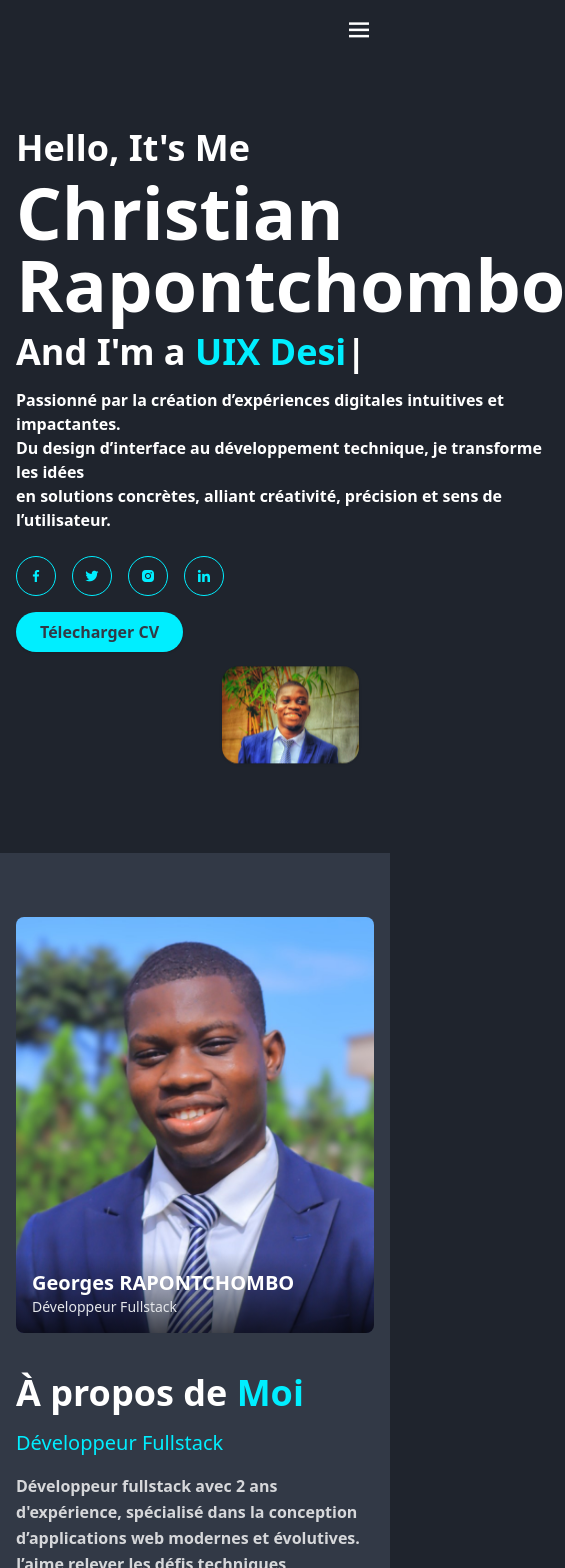
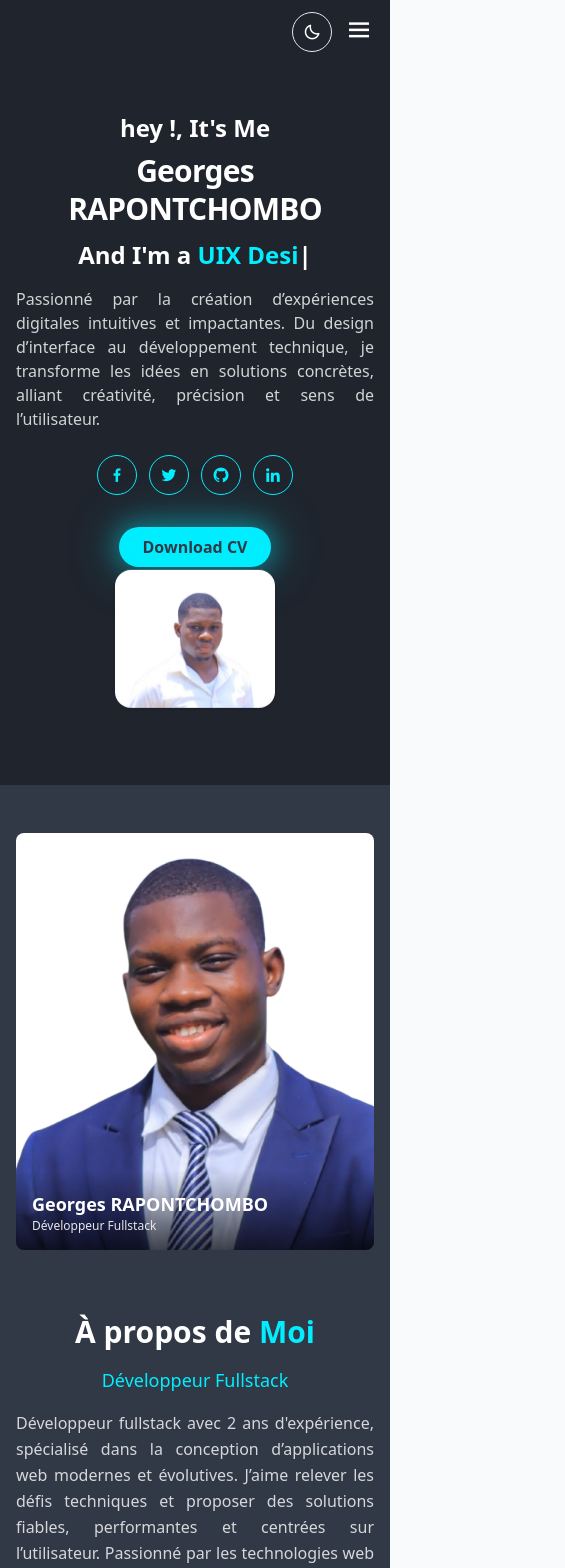
Before and after one commit to georgeschristian2202/portfolio-professionnel, a Vue app: page / in a window 390 px wide. Shown: the top 1568 px of the page, 565 px wide, since content can reach past the window. Built offline with nearby package versions, Linux system fonts and the light colour scheme.

Commit message:
portfolio Version 3 ,

```diff
--- a/src/App.vue
+++ b/src/App.vue
@@ -4,7 +4,7 @@ import Footer from '@/components/Footer.vue'
 </script>
 
 <template>
-  <div id="top" class="min-h-screen">
+  <div id="top" class="min-h-screen bg-bg text-text">
     <Header />
     <main class="pt-16">
       <RouterView />
--- /dev/null
+++ b/src/assets/theme.css
@@ -0,0 +1,30 @@
+/* src/assets/theme.css */
+/* Palette LIGHT (jour) */
+:root{
+  --bg:      #f8fafc;  /* fond global */
+  --bg2:     #ffffff;  /* cartes / surfaces */
+  --text:    #0f172a;  /* texte principal */
+  --border:  #e2e8f0;  /* bordures */
+  --main:    #0ea5e9;  /* couleur d’accent */
+}
+
+/* Palette DARK (nuit) – déjà ton look actuel */
+.dark{
+  --bg:      #0b1220;
+  --bg2:     #0f172a;
+  --text:    #e2e8f0;
+  --border:  #0b2540;
+  --main:    #0ea5e9;
+}
+
+/* Utilitaires mappés sur tes classes existantes */
+.bg-bg     { background-color: var(--bg); }
+.bg-bg2    { background-color: var(--bg2); }
+.text-text { color: var(--text); }
+.border-border { border-color: var(--border); }
+.text-main { color: var(--main); }
+.bg-main   { background-color: var(--main); }
+
+/* base par défaut (évite les textes invisibles) */
+html,body,#app{background:var(--bg);color:var(--text)}
+a{color:inherit}
--- a/src/components/HeaderPage.vue
+++ b/src/components/HeaderPage.vue
@@ -1,9 +1,12 @@
 <script setup>
+
 defineOptions({ name: 'HeaderPage' })
 
 import { ref, onMounted, onBeforeUnmount, computed, nextTick } from 'vue'
 import { useRoute, useRouter } from 'vue-router'
 import { useScrollSpy } from '@/composables/useScrollSpy'
+import ThemeToggle from '@/components/ThemeToggle.vue'
+
 
 // --- liens : sections (hash) vs route ---
 const links = [
@@ -63,40 +66,50 @@ function linkClass(link) {
 <template>
   <header :class="['fixed inset-x-0 top-0 z-50 border-b transition',
                    scrolled ? 'bg-bg/80 backdrop-blur border-white/10' : 'bg-bg border-transparent']">
-    <nav class="container h-16 flex items-center justify-between">
-      <a class="text-2xl font-semibold" href="/" @click.prevent="go({ hash:'#home' })"></a>
+    <nav
+      class="container mx-auto max-w-7xl px-4 sm:px-6 lg:px-8
+         flex items-center justify-between py-3"
+    >
+      <!-- (optionnel) logo/nom -->
+      <a class="text-2xl font-semibold" href="/" @click.prevent="go({ hash:'#home' })"> </a>
 
-      <!-- Desktop -->
+      <!-- Desktop links -->
       <ul class="hidden md:flex items-center gap-6">
         <li v-for="l in links" :key="l.label">
           <RouterLink
             v-if="l.route"
             :to="l.route"
-            class="hover:text-main"
+            class="hover:text-main transition"
             :class="linkClass(l)"
           >{{ l.label }}</RouterLink>
 
           <a
             v-else-if="l.hash"
             href="#"
-            class="hover:text-main"
+            class="hover:text-main transition"
             :class="linkClass(l)"
             @click.prevent="go(l)"
           >{{ l.label }}</a>
 
-          <a
-            v-else-if="l.external"
-            :href="l.href"
-            class="hover:text-main"
-          >{{ l.label }}</a>
+          <a v-else-if="l.external" :href="l.href" class="hover:text-main transition">
+            {{ l.label }}
+          </a>
         </li>
       </ul>
 
-      <!-- Burger -->
-      <button class="md:hidden text-3xl" @click="open=!open" aria-label="Menu">
-        <i :class="['bx', open ? 'bx-x' : 'bx-menu']"></i>
-      </button>
+      <!-- Actions (toggle + burger) -->
+      <div class="flex items-center gap-3">
+        <!-- marge à gauche pour décoller de la nav -->
+        <ThemeToggle class="ml-1" />
+        <button class="md:hidden text-3xl" @click="open=!open" aria-label="Menu">
+          <i :class="['bx', open ? 'bx-x' : 'bx-menu']"></i>
+        </button>
+      </div>
     </nav>
+
+
+
+
 
     <!-- Mobile -->
     <div v-if="open" class="md:hidden border-t border-white/10">
--- /dev/null
+++ b/src/components/ThemeToggle.vue
@@ -0,0 +1,24 @@
+<script setup>
+import { useTheme } from '@/composables/useTheme'
+const { isDark, toggle } = useTheme()
+</script>
+
+<template>
+  <button
+    @click="toggle"
+    :aria-pressed="isDark ? 'true' : 'false'"
+    aria-label="Basculer le thème"
+    class="inline-flex items-center justify-center w-10 h-10 rounded-full
+         border border-border/70 bg-transparent
+         hover:bg-bg2/70 dark:hover:bg-bg/60 transition
+         focus:outline-none focus:ring-2 focus:ring-main"
+  >
+    <i v-if="isDark" class="bx bx-sun text-lg"></i>
+    <i v-else class="bx bx-moon text-lg"></i>
+  </button>
+
+</template>
+
+<style scoped>
+
+</style>
--- /dev/null
+++ b/src/composables/useTheme.js
@@ -0,0 +1,43 @@
+// src/composables/useTheme.js
+import { ref, onMounted } from 'vue'
+
+const KEY = 'theme' // 'dark' | 'light'
+
+export function useTheme() {
+  const isDark = ref(false)
+  let media
+
+  const apply = (val) => {
+    isDark.value = !!val
+    document.documentElement.classList.toggle('dark', isDark.value)
+  }
+
+  const load = () => {
+    const saved = localStorage.getItem(KEY) // peut être null
+    if (saved === 'dark' || saved === 'light') {
+      apply(saved === 'dark')
+    } else {
+      media = window.matchMedia('(prefers-color-scheme: dark)')
+      apply(media.matches)
+    }
+  }
+
+  const toggle = () => {
+    const next = !isDark.value
+    apply(next)
+    localStorage.setItem(KEY, next ? 'dark' : 'light')
+  }
+
+  onMounted(() => {
+    load()
+    // si l’utilisateur n’a pas fait de choix, on suit l’OS en live
+    media = window.matchMedia('(prefers-color-scheme: dark)')
+    const listener = (e) => {
+      const saved = localStorage.getItem(KEY)
+      if (!saved) apply(e.matches)
+    }
+    media.addEventListener?.('change', listener)
+  })
+
+  return { isDark, toggle }
+}
--- a/src/main.js
+++ b/src/main.js
@@ -2,6 +2,8 @@ import { createApp } from 'vue'
 import App from './App.vue'
 import router from './router'
 import './assets/tailwind.css'
+import './assets/theme.css'
 import 'boxicons/css/boxicons.min.css' // CDN possible aussi
 
+
 createApp(App).use(router).mount('#app')
--- a/src/pages/LandingPage.vue
+++ b/src/pages/LandingPage.vue
@@ -4,7 +4,6 @@ import { onMounted } from 'vue'
 import Typed from 'typed.js'
 import ScrollReveal from 'scrollreveal'
 import { useRouter } from 'vue-router'
-import emailjs from '@emailjs/browser'
 
 
 const router = useRouter()
@@ -94,64 +93,159 @@ const onSubmit = async () => {
 
 <template>
   <!-- HOME -->
-  <section id="home" class="py-16">
-    <div class="container grid lg:grid-cols-2 gap-10 items-center">
+  <section id="home" class="py-12 sm:py-16">
+    <div class="container mx-auto max-w-7xl px-4 sm:px-6 lg:px-8
+              grid grid-cols-1 lg:grid-cols-2 gap-8 lg:gap-12 items-center">
 
-    <div class="sr-top">
-      <h3 class="text-4xl font-bold">Hello, It's Me</h3>
-      <h1 class="mt-2 text-7xl font-extrabold">Christian <br>Rapontchombo</h1>
-      <h3 class="mt-3 text-4xl font-extrabold">And I'm a <span class="font-extrabold text-main typed"></span></h3>
-      <p class="mt-4 text-white/80-4xl font-bold">Passionné par la création d’expériences digitales intuitives et impactantes.
-        <br>Du design d’interface au développement technique, je transforme les idées <br> en  solutions concrètes, alliant créativité, précision et sens de l’utilisateur.</p>
+      <div class="sr-top text-center lg:text-left">
+        <h3 class="text-2xl sm:text-3xl font-bold">hey !, It's Me</h3>
 
-      <div class="mt-6 flex gap-4">
-        <a href="#" class="w-10 h-10 inline-flex items-center justify-center rounded-full border border-main text-main hover:bg-main hover:text-bg2 transition"><i class='bx bxl-facebook'></i></a>
-        <a href="#" class="w-10 h-10 inline-flex items-center justify-center rounded-full border border-main text-main hover:bg-main hover:text-bg2 transition"><i class='bx bxl-twitter'></i></a>
-        <a href="#" class="w-10 h-10 inline-flex items-center justify-center rounded-full border border-main text-main hover:bg-main hover:text-bg2 transition"><i class='bx bxl-instagram-alt'></i></a>
-        <a href="#" class="w-10 h-10 inline-flex items-center justify-center rounded-full border border-main text-main hover:bg-main hover:text-bg2 transition"><i class='bx bxl-linkedin'></i></a>
+        <h1 class="mt-2 text-3xl sm:text-5xl md:text-6xl lg:text-7xl
+             font-extrabold leading-tight tracking-tight">
+          Georges <br class="hidden sm:block"> RAPONTCHOMBO
+        </h1>
+
+        <h3 class="mt-3 text-2xl sm:text-3xl font-extrabold">
+          And I'm a <span class="font-extrabold text-main typed"></span>
+        </h3>
+
+        <p class="mt-4 text-base sm:text-lg text-text opacity-80 max-w-prose mx-auto lg:mx-0 text-justify hyphens-auto">
+          Passionné par la création d’expériences digitales intuitives et impactantes.
+          Du design d’interface au développement technique, je transforme les idées en solutions concrètes,
+          alliant créativité, précision et sens de l’utilisateur.
+        </p>
+        <div class="mt-6 flex flex-wrap justify-center lg:justify-start gap-3 sm:gap-4">
+          <!-- Facebook -->
+          <a href="https://www.facebook.com/share/1CTtwvfYNd/"
+             aria-label="Facebook"
+             class="relative group w-10 h-10 inline-flex items-center justify-center rounded-full
+            border border-main text-main overflow-visible
+            transition duration-200 transform hover:-translate-y-0.5
+            group-hover:border-transparent group-hover:text-bg2">
+            <!-- remplissage -->
+            <span class="absolute inset-0 rounded-full bg-main opacity-0 scale-90
+                 transition duration-200 group-hover:opacity-100 group-hover:scale-100"></span>
+            <!-- glow near -->
+            <span class="pointer-events-none absolute -inset-1 rounded-full bg-main/60 blur-md
+                 opacity-0 transition duration-200 group-hover:opacity-100"></span>
+            <!-- glow wide -->
+            <span class="pointer-events-none absolute -inset-3 rounded-full bg-main/30 blur-xl
+                 opacity-0 transition duration-200 group-hover:opacity-100"></span>
+            <i class="bx bxl-facebook text-lg relative z-10"></i>
+          </a>
+
+          <!-- Twitter / X -->
+          <a href="https://x.com/Georges2kr"
+             aria-label="Twitter"
+             class="relative group w-10 h-10 inline-flex items-center justify-center rounded-full
+            border border-main text-main overflow-visible
+            transition duration-200 transform hover:-translate-y-0.5
+            group-hover:border-transparent group-hover:text-bg2">
+    <span class="absolute inset-0 rounded-full bg-main opacity-0 scale-90
+                 transition duration-200 group-hover:opacity-100 group-hover:scale-100"></span>
+            <span class="pointer-events-none absolute -inset-1 rounded-full bg-main/60 blur-md
+                 opacity-0 transition duration-200 group-hover:opacity-100"></span>
+            <span class="pointer-events-none absolute -inset-3 rounded-full bg-main/30 blur-xl
+                 opacity-0 transition duration-200 group-hover:opacity-100"></span>
+            <i class="bx bxl-twitter text-lg relative z-10"></i>
+          </a>
+
+
+          <!-- GitHub -->
+          <a href="https://github.com/RG-christian"
+             target="_blank" rel="noopener"
+             aria-label="GitHub"
+             class="relative group w-10 h-10 inline-flex items-center justify-center rounded-full
+          border border-main text-main overflow-visible
+          transition duration-200 transform hover:-translate-y-0.5
+          group-hover:border-transparent group-hover:text-bg2">
+            <!-- remplissage -->
+            <span class="absolute inset-0 rounded-full bg-main opacity-0 scale-90
+               transition duration-200 group-hover:opacity-100 group-hover:scale-100"></span>
+            <!-- glow near -->
+            <span class="pointer-events-none absolute -inset-1 rounded-full bg-main/60 blur-md
+               opacity-0 transition duration-200 group-hover:opacity-100"></span>
+            <!-- glow wide -->
+            <span class="pointer-events-none absolute -inset-3 rounded-full bg-main/30 blur-xl
+               opacity-0 transition duration-200 group-hover:opacity-100"></span>
+
+            <i class="bx bxl-github text-lg relative z-10"></i>
+          </a>
+
+          <!-- LinkedIn -->
+          <a href="https://www.linkedin.com/in/christianrapo/?originalSubdomain=ga"
+             aria-label="LinkedIn"
+             class="relative group w-10 h-10 inline-flex items-center justify-center rounded-full
+            border border-main text-main overflow-visible
+            transition duration-200 transform hover:-translate-y-0.5
+            group-hover:border-transparent group-hover:text-bg2">
+    <span class="absolute inset-0 rounded-full bg-main opacity-0 scale-90
+                 transition duration-200 group-hover:opacity-100 group-hover:scale-100"></span>
+            <span class="pointer-events-none absolute -inset-1 rounded-full bg-main/60 blur-md
+                 opacity-0 transition duration-200 group-hover:opacity-100"></span>
+            <span class="pointer-events-none absolute -inset-3 rounded-full bg-main/30 blur-xl
+                 opacity-0 transition duration-200 group-hover:opacity-100"></span>
+            <i class="bx bxl-linkedin text-lg relative z-10"></i>
+          </a>
+        </div>
+
+        <button
+          @click="goToCVPage"
+          class="mt-8 sm:mt-10 relative group inline-flex items-center justify-center px-6 py-2 rounded-full
+         bg-main text-bg2 font-semibold transition-transform duration-200
+         hover:-translate-y-0.5 focus:outline-none focus:ring-2 focus:ring-main/40"
+        >
+          <span class="relative z-10">Download CV</span>
+
+          <!-- glow soft (réduit) -->
+          <span class="pointer-events-none absolute -inset-1 rounded-full bg-main/35 blur-md"></span>
+          <span class="pointer-events-none absolute -inset-2 rounded-full bg-main/20 blur-xl"></span>
+
+          <!-- glow hover -->
+          <span class="pointer-events-none absolute -inset-1 rounded-full bg-main/60 blur-lg
+               opacity-0 transition-opacity duration-200 group-hover:opacity-100"></span>
+          <span class="pointer-events-none absolute -inset-2 rounded-full bg-main/35 blur-2xl
+               opacity-0 transition-opacity duration-200 group-hover:opacity-100"></span>
+        </button>
+
+
       </div>
-      <button   @click="goToCVPage" class="inline-block mt-4 px-6 py-2 rounded-full bg-main text-bg2 font-semibold shadow hover:shadow-none" aria-label="Télécharger le CV en PDF">Télecharger CV</button>
-    </div>
-    <div class="sr-bottom flex justify-center">
-      <img src="/images/photo2.jpeg" class="w-[35vw] max-w-md rounded-2xl shadow animate-[float_4s_ease-in-out_infinite]" />
-    </div>
+      <div class="sr-bottom flex justify-center">
+        <img src="/images/image_2.png"
+             class="w-40 sm:w-56 md:w-72 lg:w-[35vw] max-w-full
+              rounded-2xl shadow animate-[float_4s_ease-in-out_infinite]" />
+      </div>
+
     </div>
   </section>
   <!-- ABOUT -->
-  <section id="about" class="bg-bg2 text-text py-16">
-    <div class="container grid lg:grid-cols-2 gap-10 items-center">
+  <section id="about" class="bg-bg2 text-text py-12 sm:py-16">
+    <div class="container mx-auto max-w-7xl px-4 sm:px-6 lg:px-8
+              grid grid-cols-1 lg:grid-cols-2 gap-8 lg:gap-12 items-center">
 
-      <!-- Photo avec overlay dégradé -->
-      <div class="relative">
-        <img src="/images/photocopie1.JPG" alt="Christian Rapontchombo" class="w-full rounded-lg">
-
-        <!-- Overlay sombre en bas de l'image -->
-        <div class="absolute inset-x-0 bottom-0 h-20 rounded-b-lg
-                  bg-gradient-to-t from-black/70 to-transparent"></div>
-
-        <!-- Nom + rôle par-dessus l'ombre -->
+    <!-- Photo avec overlay dégradé -->
+      <div class="relative max-w-md mx-auto">
+        <img src="/images/image_1.png" alt="Christian Rapontchombo" class="w-full rounded-lg">
+        <div class="absolute inset-x-0 bottom-0 h-20 rounded-b-lg bg-gradient-to-t from-black/70 to-transparent"></div>
         <div class="absolute bottom-4 left-4">
-          <h2 class="text-xl font-bold text-white">
-            Georges RAPONTCHOMBO
-          </h2>
-          <p class="text-sm text-gray-200">
-            Développeur Fullstack
-          </p>
+          <h2 class="text-lg sm:text-xl font-bold text-white">Georges RAPONTCHOMBO</h2>
+          <p class="text-xs sm:text-sm text-gray-200">Développeur Fullstack</p>
         </div>
       </div>
       <!-- Texte -->
-      <div>
-        <h2 class="text-4xl font-bold mb-4">À propos de <span class="text-main">Moi</span></h2>
-        <h3 class="text-main text-xl font-medium mb-4">Développeur Fullstack</h3>
-        <p class="mb-6 leading-relaxed text-white/80 font-bold">
-          Développeur fullstack avec 2 ans d'expérience, spécialisé dans la conception d’applications web modernes et évolutives.
-          J’aime relever les défis techniques <br>et proposer des solutions fiables, performantes et centrées sur l’utilisateur.
-          <br> Passionné par les technologies web et l’architecture logicielle, je m’investis <br> dans chaque projet avec rigueur et esprit d’équipe.
+      <div class="text-center lg:text-left mt-8 lg:mt-0">
+        <h2 class="text-3xl sm:text-4xl font-bold mb-4">À propos de <span class="text-main">Moi</span></h2>
+        <h3 class="text-main text-lg sm:text-xl font-medium mb-4">Développeur Fullstack</h3>
+
+        <p class="mb-6 text-base sm:text-lg leading-relaxed text-text opacity-80 max-w-prose mx-auto lg:mx-0 text-justify hyphens-auto">
+          Développeur fullstack avec 2 ans d'expérience, spécialisé dans la conception d’applications web
+          modernes et évolutives. J’aime relever les défis techniques et proposer des solutions fiables,
+          performantes et centrées sur l’utilisateur. Passionné par les technologies web et l’architecture
+          logicielle, je m’investis dans chaque projet avec rigueur et esprit d’équipe.
         </p>
 
-        <!-- Compétences -->
         <h4 class="text-lg font-semibold mb-3">Compétences :</h4>
-        <div class="flex flex-wrap gap-2">
+        <div class="flex flex-wrap justify-center lg:justify-start gap-2">
           <span class="bg-bg px-3 py-1 rounded-full text-sm">Vue.js</span>
           <span class="bg-bg px-3 py-1 rounded-full text-sm">Node.js</span>
           <span class="bg-bg px-3 py-1 rounded-full text-sm">PostgreSQL</span>
@@ -166,39 +260,38 @@ const onSubmit = async () => {
 
 
   <!-- SERVICES -->
-  <section id="services" class="py-16">
-    <div class="container">
-      <h2 class="text-4xl font-bold text-center mb-12">
-        Nos <span class="text-main">Services</span>
-      </h2>
+  <section id="services" class="py-12 sm:py-16">
+    <div class="container mx-auto max-w-7xl px-4 sm:px-6">
+      <h2 class="text-3xl sm:text-4xl font-bold text-center mb-8 sm:mb-12">Mes <span class="text-main">Services</span></h2>
 
-      <div class="grid sm:grid-cols-2 lg:grid-cols-3 gap-6">
-
-        <!-- Service 1 -->
-        <article class="text-center rounded-2xl border-4 border-bg bg-bg2 p-8 transition hover:scale-[1.02] hover:border-main">
-          <i class='bx bx-code-alt text-main text-7xl'></i>
-          <h3 class="mt-4 text-2xl font-semibold">Sites Vitrine</h3>
-          <p class="mt-3 text-white/80">
+      <div class="grid grid-cols-1 sm:grid-cols-2 lg:grid-cols-3 gap-6">
+        <article class="text-center rounded-2xl border-4 border-bg bg-bg2 p-6 sm:p-8 transition
+                      hover:scale-[1.02] hover:border-main">
+          <i class='bx bx-code-alt text-main text-5xl sm:text-6xl'></i>
+          <h3 class="mt-4 text-xl sm:text-2xl font-semibold">Sites Vitrine</h3>
+          <p class="mt-3 text-text opacity-80 text-sm sm:text-base text-justify hyphens-auto">
             Conception de sites web modernes, responsives et optimisés pour mettre en valeur votre activité.
             Idéal pour présenter vos services, votre entreprise ou vos produits de manière professionnelle.
           </p>
         </article>
 
         <!-- Service 2 -->
-        <article class="text-center rounded-2xl border-4 border-bg bg-bg2 p-8 transition hover:scale-[1.02] hover:border-main">
-          <i class='bx bx-devices text-main text-7xl'></i>
+        <article class="text-center rounded-2xl border-4 border-bg bg-bg2 p-6 sm:p-8 transition
+                      hover:scale-[1.02] hover:border-main">
+          <i class='bx bx-devices text-main text-5xl sm:text-6xl'></i>
           <h3 class="mt-4 text-2xl font-semibold">Applications Web sur Mesure</h3>
-          <p class="mt-3 text-white/80">
+          <p class="mt-3 text-text opacity-80  text-sm sm:text-base text-justify hyphens-auto">
             Développement d'applications web interactives et performantes adaptées à vos besoins spécifiques.
             Solutions personnalisées avec des fonctionnalités avancées pour booster votre productivité.
           </p>
         </article>
 
         <!-- Service 3 -->
-        <article class="text-center rounded-2xl border-4 border-bg bg-bg2 p-8 transition hover:scale-[1.02] hover:border-main">
-          <i class='bx bxs-paint text-main text-7xl'></i>
+        <article class="text-center rounded-2xl border-4 border-bg bg-bg2 p-6 sm:p-8 transition
+                      hover:scale-[1.02] hover:border-main">
+          <i class='bx bxs-paint text-main text-5xl sm:text-6xl'></i>
           <h3 class="mt-4 text-2xl font-semibold">UI/UX Design & Maquettage</h3>
-          <p class="mt-3 text-white/80">
+          <p class="mt-3 text-text opacity-80 text-sm sm:text-base text-justify hyphens-auto">
             Création de maquettes modernes et ergonomiques pour vos projets web.
             Un design intuitif et esthétique pour offrir une expérience utilisateur optimale.
           </p>
@@ -210,12 +303,14 @@ const onSubmit = async () => {
 
 
   <!-- PORTFOLIO -->
-  <section id="portfolio" class="bg-bg2">
-    <div class="container">
-      <h2 class="text-4xl font-bold text-center mb-10">Latest <span class="text-main">Project</span></h2>
-      <div class="grid md:grid-cols-2 lg:grid-cols-3 gap-6">
-        <div class="relative rounded-2xl overflow-hidden shadow sr-bottom" v-for="n in 6" :key="n">
+  <section id="portfolio" class="bg-bg2 py-12 sm:py-16">
+    <div class="container mx-auto max-w-7xl px-4 sm:px-6">
+      <h2 class="text-3xl sm:text-4xl font-bold text-center mb-8 sm:mb-10">Latest <span class="text-main">Project</span></h2>
+
+      <div class="grid grid-cols-1 md:grid-cols-2 lg:grid-cols-3 gap-6">
+        <div class="relative rounded-2xl overflow-hidden shadow sr-bottom aspect-[4/3]" v-for="n in 6" :key="n">
           <img :src="`/images/portfolio${n}.jpg`" class="w-full h-full object-cover transition duration-300 hover:scale-110" />
+
           <div class="absolute inset-0 bg-gradient-to-t from-main/90 to-black/10 opacity-0 hover:opacity-100 transition flex flex-col items-center justify-center text-center p-4">
             <h4 class="text-2xl font-semibold">Web Design</h4>
             <p class="mt-4 text-sm">Lorem ipsum dolor sit amet…</p>
@@ -229,13 +324,14 @@ const onSubmit = async () => {
   </section>
 
   <!-- CONTACT -->
-  <section id="contact" class="py-16">
-    <div class="container">
-      <h2 class="text-4xl font-bold text-center mb-10">
+  <section id="contact" class="py-12 sm:py-16">
+    <div class="container mx-auto max-w-7xl px-4 sm:px-6">
+      <h2 class="text-3xl sm:text-4xl font-bold text-center mb-8 sm:mb-10">
         Contact <span class="text-main">Nous</span>
       </h2>
 
-      <div class="grid lg:grid-cols-2 gap-8">
+
+      <div class="grid grid-cols-1 lg:grid-cols-2 gap-8 lg:gap-12">
         <!-- =================== GAUCHE : Coordonnées =================== -->
         <div class="space-y-8">
           <h3 class="text-2xl font-semibold">Nos Coordonnées</h3>
@@ -247,7 +343,7 @@ const onSubmit = async () => {
             </div>
             <div>
               <p class="font-semibold">Email</p>
-              <p class="text-white/80">devgroupentreprise@gmail.com</p>
+              <p class="text-text opacity-80">devgroupentreprise@gmail.com</p>
               <a href="mailto:devgroupentreprise@gmail.com" class="text-main text-sm">
                 Envoyez‑nous un email
               </a>
@@ -261,7 +357,7 @@ const onSubmit = async () => {
             </div>
             <div>
               <p class="font-semibold">Téléphone</p>
-              <p class="text-white/80">+241 074 60 43 27</p>
+              <p class="text-text opacity-80">+241 074 60 43 27</p>
               <a href="tel:+241074604327" class="text-main text-sm">
                 Appelez‑nous
               </a>
@@ -275,7 +371,7 @@ const onSubmit = async () => {
             </div>
             <div>
               <p class="font-semibold">Adresse</p>
-              <p class="text-white/80">Avenue Denis RAPONTCHOMBO</p>
+              <p class="text-text opacity-80">Avenue Denis RAPONTCHOMBO</p>
               <a
                 class="text-main text-sm"
                 href="https://www.google.com/maps/search/?api=1&query=Avenue%20Denis%20RAPONTCHOMBO"
@@ -290,8 +386,8 @@ const onSubmit = async () => {
 
         <!-- =================== DROITE : Formulaire =================== -->
         <!-- =================== DROITE : Formulaire =================== -->
-        <div class="rounded-2xl border border-white/10 p-6">
-          <h3 class="text-xl font-semibold mb-4">Envoyez‑nous un message</h3>
+        <div class="rounded-2xl border border-border p-6 bg-bg2 sm:p-6">
+          <h3 class="text-lg sm:text-xl font-semibold mb-4">Envoyez-nous un message</h3>
 
           <!-- Succès -->
           <div
@@ -333,7 +429,7 @@ const onSubmit = async () => {
                 v-model.trim="form.message"
                 rows="6"
                 :disabled="sending"
-                class="w-full rounded-lg bg-bg2 px-4 py-3 focus:outline-none focus:ring-2 focus:ring-main"
+                class="w-full rounded-lg bg-bg2 px-4 py-3 border border-border focus:outline-none focus:ring-2 focus:ring-main"
                 placeholder="Comment pouvons‑nous vous aider ?"
               ></textarea>
             </div>
--- a/tailwind.config.js
+++ b/tailwind.config.js
@@ -12,6 +12,8 @@ export default {
         '2xl': '1280px' // verrouille à 1280 pour avoir le même rendu que ta 1ère image
       }
     },
+    darkMode: 'class',
+
     extend: {
       colors:{ bg:"#1f242d", bg2:"#323946", text:"#ffffff", main:"#00eeff" }
     }
```
Also changed, not shown: index.html (+12 -0 lines), public/images/image_1.png (added), public/images/image_2.png (added), src/assets/tailwind.css (line endings or trailing spaces).
